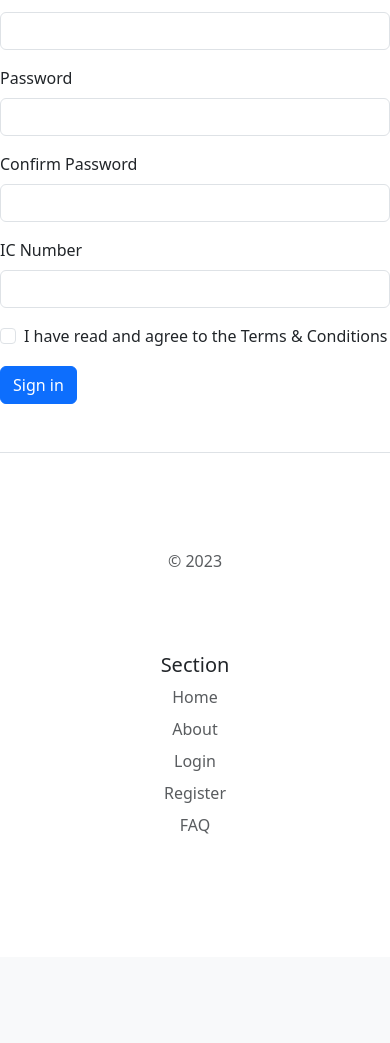
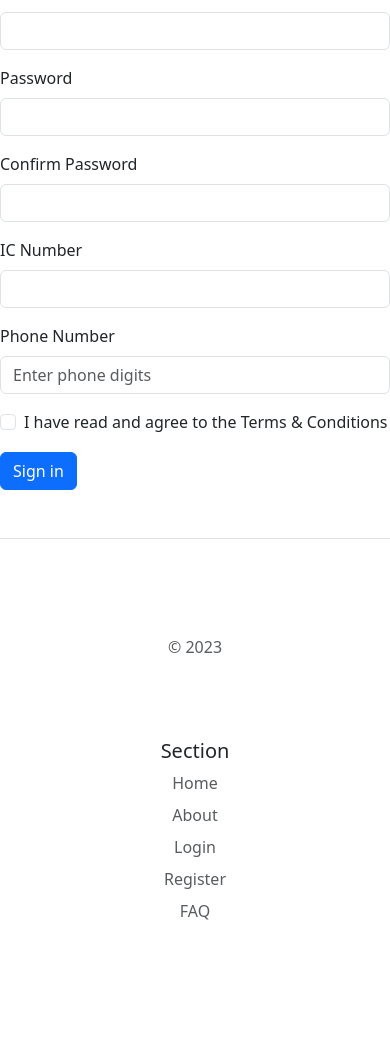
Before and after one commit to IanFH/TikTok, a Flask app: page /register in a window 390 px wide. Shown: the part 386-1429 px from the top of the page. Before the commit the page ends 1220 px from the top, so only its background shows below. Run offline with Flask 3, Linux system fonts and the light colour scheme.

Commit message:
phone number change

```diff
--- a/src/templates/register.html
+++ b/src/templates/register.html
@@ -1,7 +1,9 @@
 {% extends "layout.html" %}
 
+{% block page_title %}LeWallet - Register{% endblock %}
+
 {% block content %}
-<form class="row g-3" action="/register" method="POST">
+<form class="row g-3" action="/register/confirm" method="POST">
     <div class="col-md-6">
       <label for="username" class="form-label">Username</label>
       <input type="text" name="username" class="form-control" id="username">
@@ -18,6 +20,12 @@
       <label for="inputAddress" class="form-label">IC Number</label>
       <input type="text" name="id" class="form-control" id="id">
     </div>
+    <div class="col-12">
+        <label for="inputPhoneNumber" class="form-label">Phone Number</label>
+        <input type="text" name="phone_number" class="form-control" id="phone_number" placeholder="Enter phone digits" pattern="[0-9]*" required>
+        <div class="valid-feedback">Looks good!</div>
+        <div class="invalid-feedback">Please enter a valid phone number</div>
+    </div>
 
     <div class="col-12">
       <div class="form-check">
```
